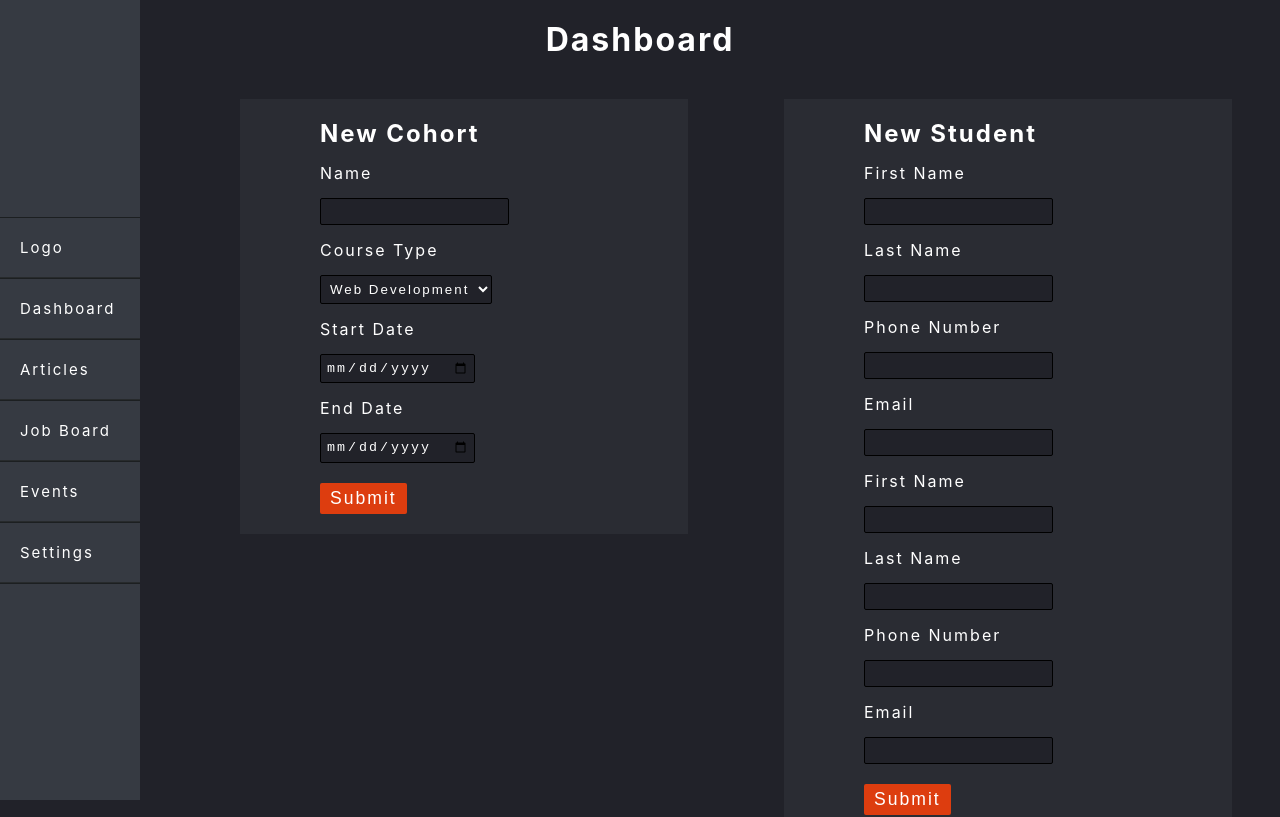
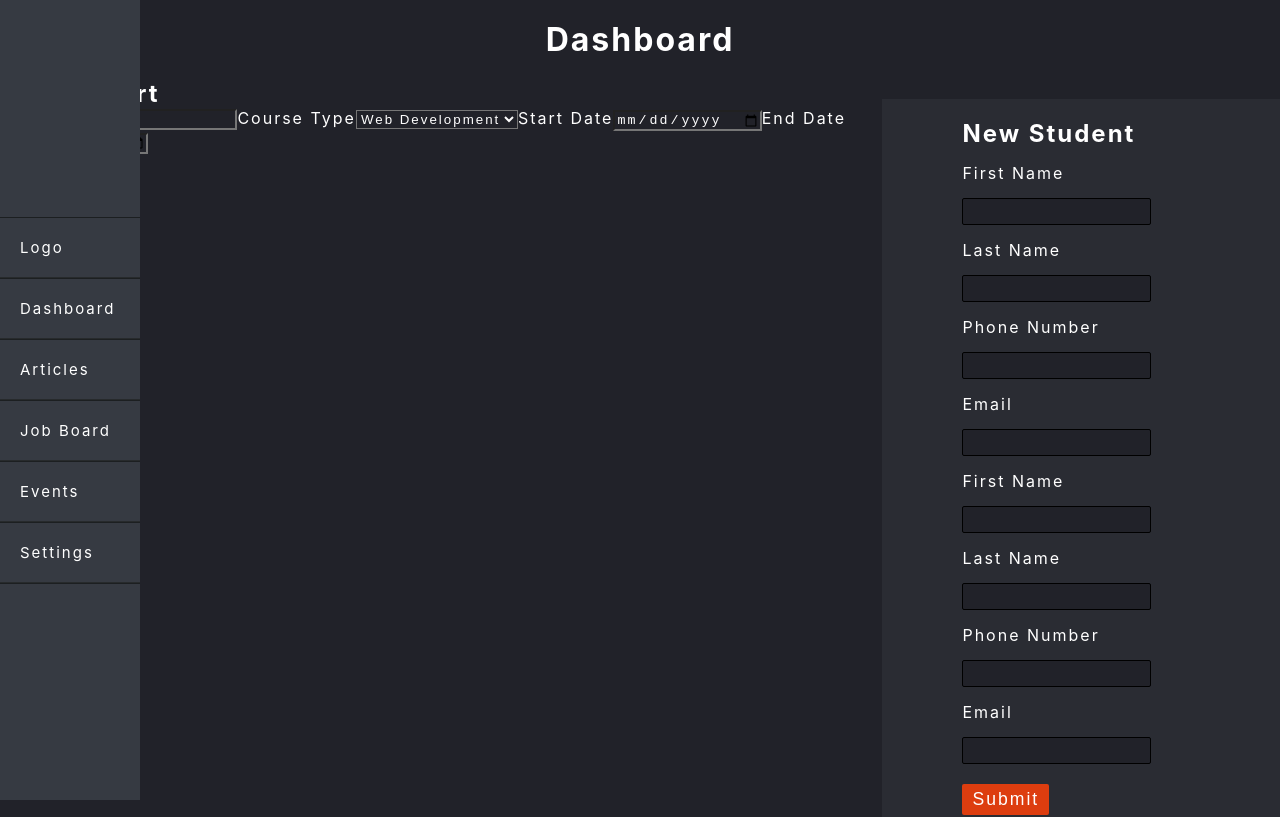
Before and after one commit to MacLure/project-horizon-react, a React (Create React App) app: page /admin in a window 1280 px wide. Shown: the top 817 px of the page. Built offline with nearby package versions, Linux system fonts and the light colour scheme; no server answers; a web font is replaced by a local one.

Commit message:
debugging...

```diff
--- a/src/components/NewCohortForm.jsx
+++ b/src/components/NewCohortForm.jsx
@@ -107,35 +107,31 @@ class NewCohortForm extends Component {
 
   render() {
     return (
-      <React.Fragment>
-      <Container>
-      <Form onSubmit={this.handleSubmit}>
-        <Title>New Cohort</Title>
-        <Label htmlFor="name">Name</Label>
+      <div>
+      <form className="container_large" onSubmit={this.handleSubmit}>
+        <h2>New Cohort</h2>
+        <label htmlFor="name" placeholder="bb8">Name</label>
+        <input type="text" name="name" value={this.state.name} onChange={this.handleChange} ></input>
 
-        <Input type="text" name="name" value={this.state.name} onChange={this.handleChange} ></Input>
-
-        <Label htmlFor="course_type">Course Type</Label>
-
-        <Select name="course_type" value={this.state.course_type} onChange={this.handleChange} >
+        <label htmlFor="course_type">Course Type</label>
+        <select name="course_type" value={this.state.course_type} onChange={this.handleChange} >
           <option value="wdi">Web Development </option>
           <option value="uxdi">User Expierence</option>
           <option value="dsi">Data Science</option>
-        </Select>
+        </select>
 
-        <Label htmlFor="start_date">Start Date</Label>
-        <Input type="date" name="start_date" value={this.state.start_date} onChange={this.handleChange} ></Input>
+        <label htmlFor="start_date">Start Date</label>
+        <input type="date" name="start_date" value={this.state.start_date} onChange={this.handleChange} ></input>
 
-        <Label htmlFor="end_date">End Date</Label>
-        <Input type="date" name="end_date" value={this.state.end_date} onChange={this.handleChange} ></Input>
+        <label htmlFor="end_date">End Date</label>
+        <input type="date" name="end_date" value={this.state.end_date} onChange={this.handleChange} ></input>
 
-        <br/><Button type="submit">Submit</Button>
+        <br/><button type="submit" className="submit">Submit</button>
 
-      </Form>
-      </Container>
-    </React.Fragment>
+      </form>
+    </div>
    );
-  }
+}
 }
 
 export default NewCohortForm;
```
